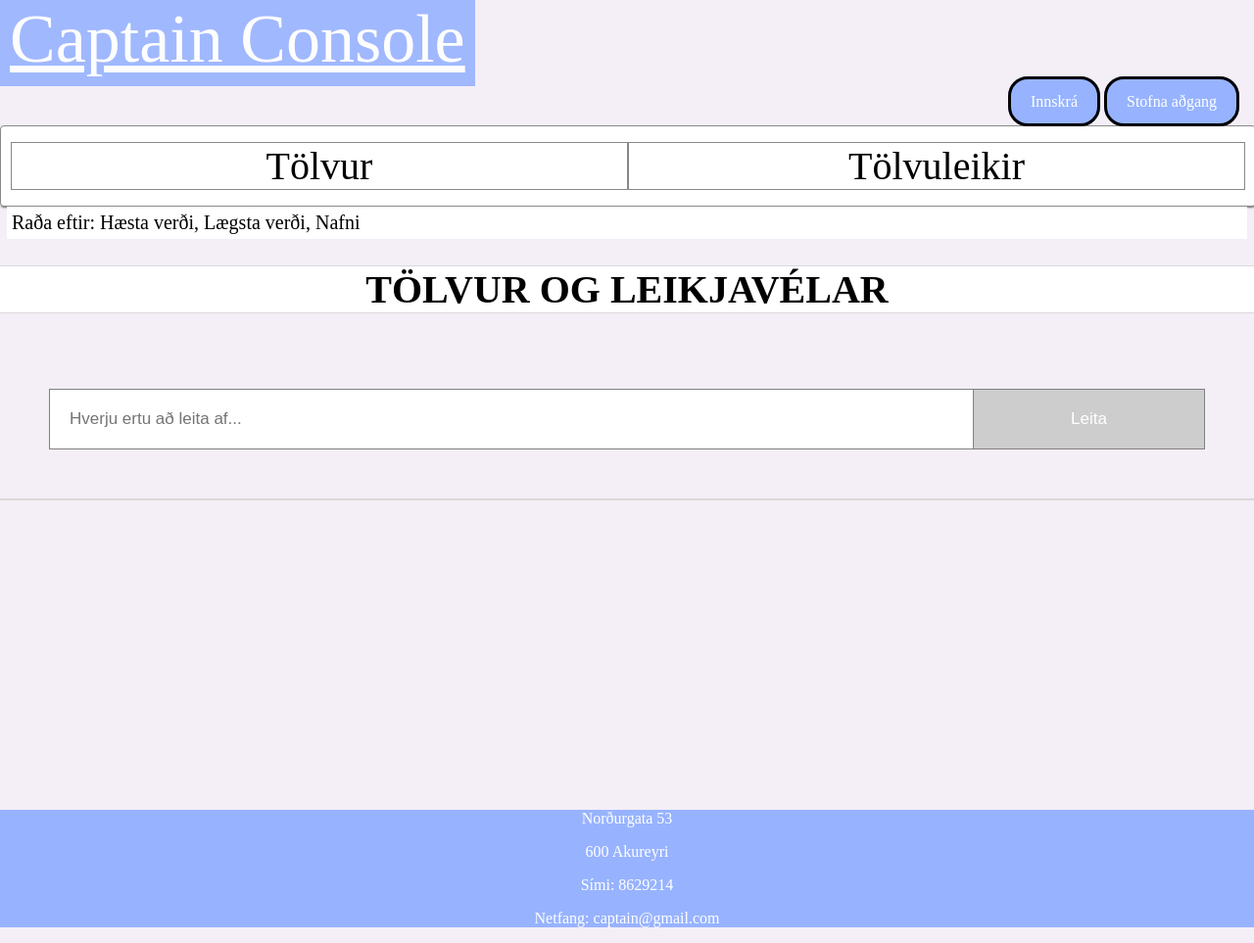
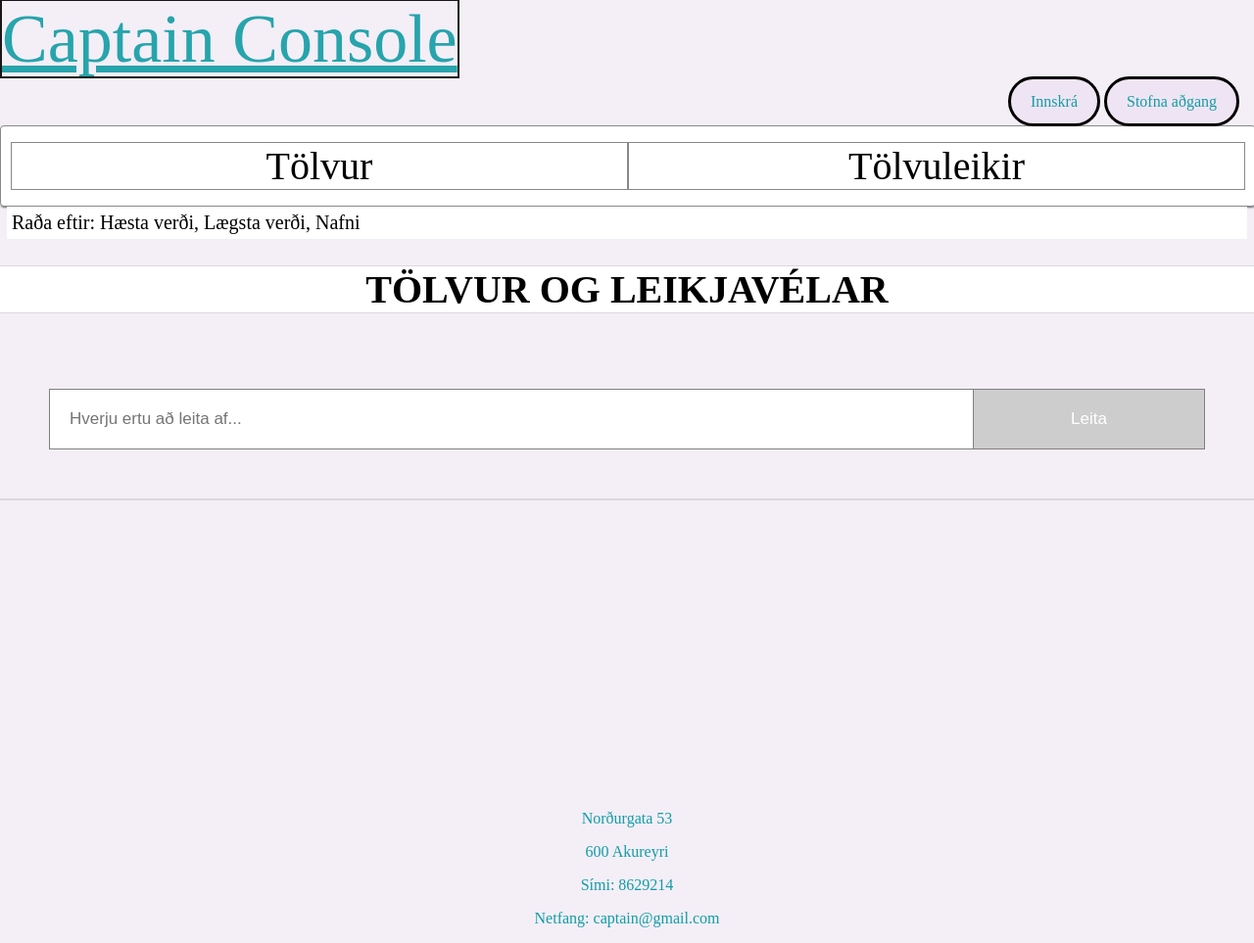
Before and after one commit to fridriks19/verkelgtnams2, a Django app: page /computers/ in a window 1280 px wide. Shown: the whole page at 98% size. Run offline with Django 3.2, Linux system fonts and the light colour scheme; data that the repository does not hold is empty.

Commit message:
css update

```diff
--- a/static/css/main.css
+++ b/static/css/main.css
@@ -30,15 +30,15 @@ a:hover{
 }
 
 .login #login, #register, #logout{
-    background-color: rgb(151, 179, 255);
-    color: rgb(255, 255, 255);
+    background-color: rgba(229, 213, 235, 0.4);
+    color: rgb(17, 157, 164);
     padding: 14px 20px;
     margin: 8px 0;
     border-style: solid;
     border-color: rgb(0, 0, 0);
     cursor: pointer;
     width: 10%;
-    border-radius: 20px;
+    border-radius: 30px;
     text-decoration: none;
 }
 
@@ -47,8 +47,7 @@ a:hover{
       left: 0;
       bottom: 0;
       width: 100%;
-      background-color: rgb(151, 179, 255) ;
-      color: rgb(255, 255, 255);
+      color: rgb(17, 157, 164);
       text-align: center;
 }
 .navigation{
@@ -83,11 +82,11 @@ a:hover{
 }
 
 .navigation a:hover, li:hover {
-    background-color: rgb(230, 230, 230);
+    background-color: rgb(17, 157, 164);
 }
 
 .navigation a:hover, li:active{
-    background-color: rgb(230, 230, 230);
+    background-color: rgb(17, 157, 164);
 
 }
 
@@ -168,11 +167,10 @@ a:hover{
 }
 
 .home .link {
-    color: rgb(255, 255, 255);
+    color: rgb(17, 157, 164);
     font-size: 70px;
-    background-color: rgb(151, 179, 255);
-    border: 10px solid;
-    border-color: rgb(151, 179, 255);
+    border: 2px solid;
+    border-color: black;
  }
 
 .details {
```
